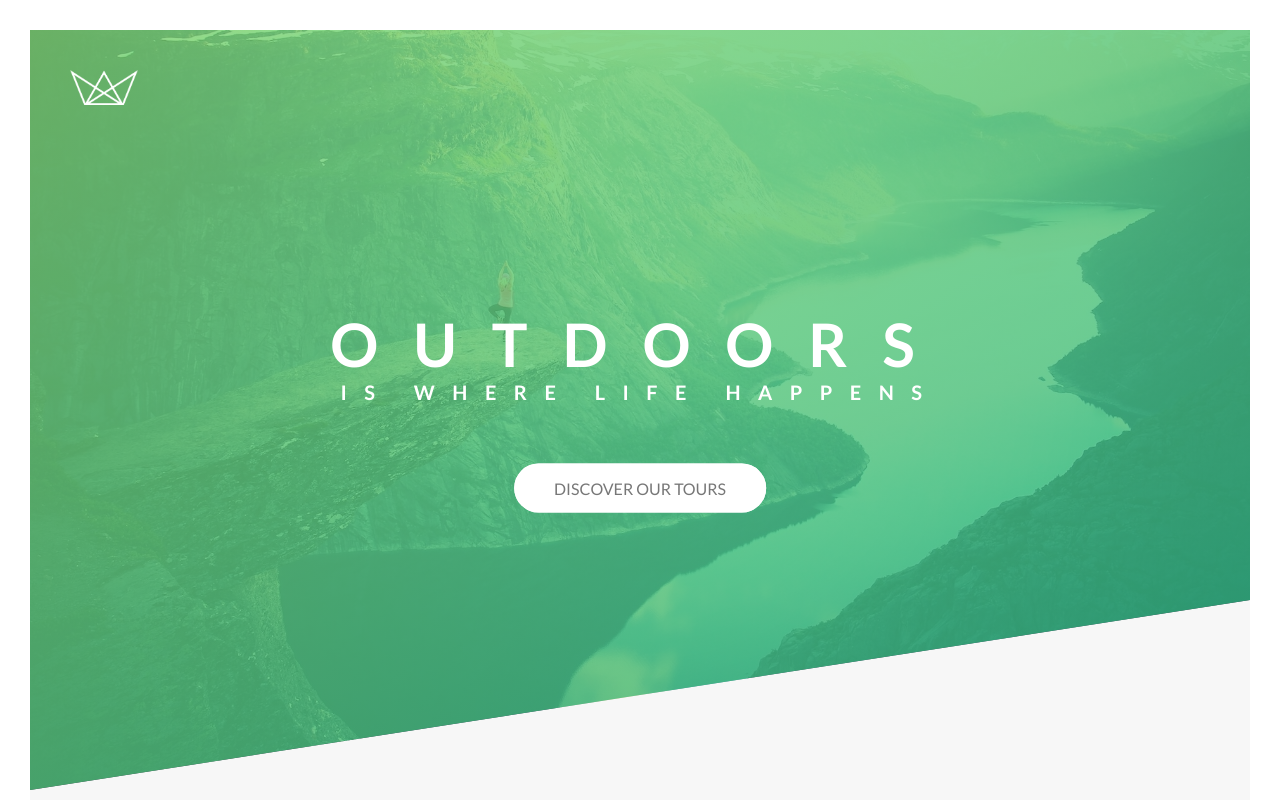
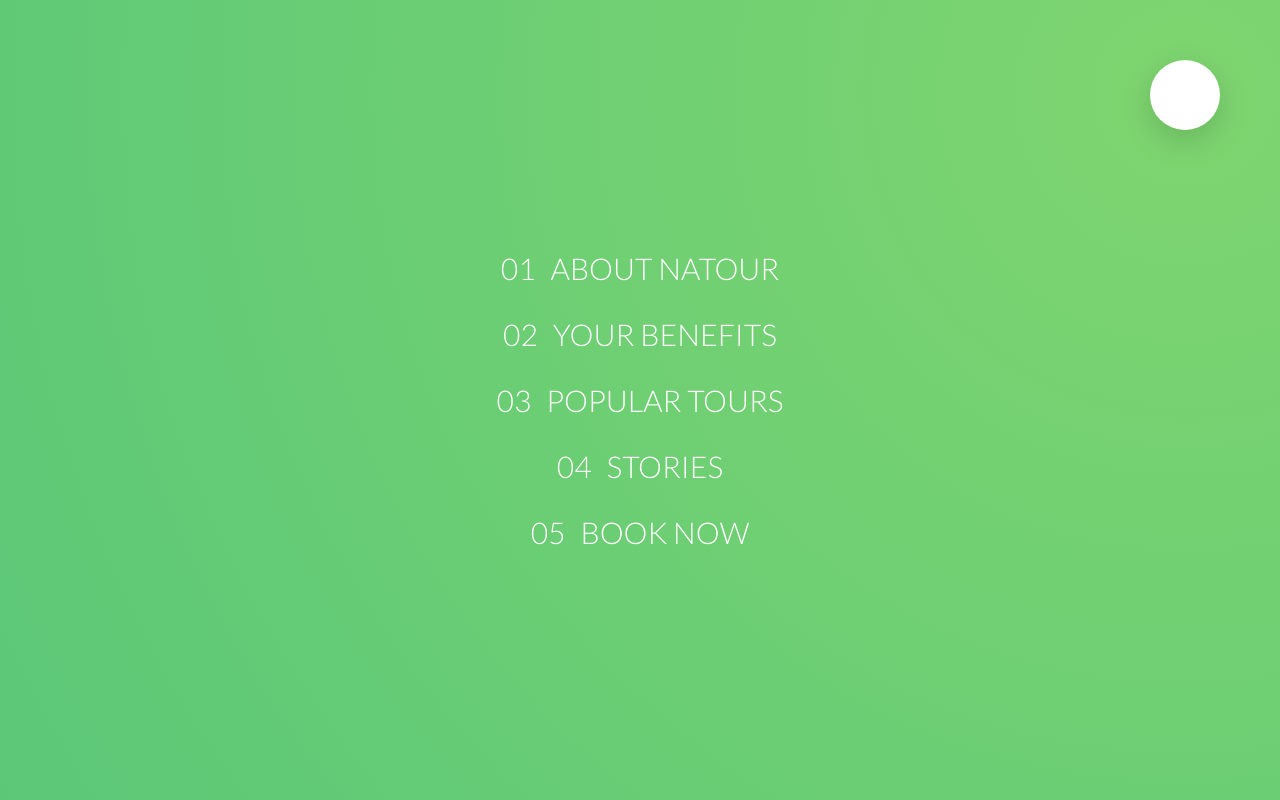
Before and after one commit to youngw417/advanced_css, a website: page index.html in a window 1280 px wide. Shown: the top 800 px of the page. Drawn offline with Linux system fonts and the light colour scheme.

Commit message:
navigation

```diff
--- a/index.html
+++ b/index.html
@@ -11,6 +11,22 @@
     <title>Natours | Exciting tours for adventurous people</title>
 </head>
 <body>
+    <div class="navigation">
+        <input type="checkbox" class="navigation__checkbox" id="navi-toggle">
+        <label for="navi-toggle" class="navigation__button">
+            <span class="navigation__icon">&nbsp;</span>
+        </label>
+        <div class="navigation__background">&nbsp;</div>
+        <nav class="navigation__nav">
+            <ul class="navigation__list">
+                <li class="navigation__item"><a href="#" class="navigation__link"><span>01</span>About Natour</a></li>
+                <li class="navigation__item"><a href="#" class="navigation__link"><span>02</span>Your benefits</a></li>
+                <li class="navigation__item"><a href="#" class="navigation__link"><span>03</span>Popular tours</a></li>
+                <li class="navigation__item"><a href="#" class="navigation__link"><span>04</span>Stories</a></li>
+                <li class="navigation__item"><a href="#" class="navigation__link"><span>05</span>Book now</a></li>
+            </ul>
+        </nav>
+    </div>
 
    <header class="header">
        <div class="header__logo-box">
@@ -294,6 +310,7 @@
    <footer class="footer">
        <div class="footer__logo-box">
            <img src="img/logo-green-2x.png" alt="Full logo" class="footer__logo">
+           <img src="img/logo-green-small-2x.png" alt="small logo" class="footer__logo--small">
        </div>
        <div class="row row-space-btw">
            <div class="col-1-of-2 col-1-of-2--1">
--- a/sass/main.scss
+++ b/sass/main.scss
@@ -16,4 +16,5 @@
 @import 'scss_components/story';
 @import 'scss_components/form';
 @import 'scss_components/layout/footer';
+@import 'scss_components/layout/navigation';
 @import 'scss_components/media';
--- a/sass/scss_components/_media.scss
+++ b/sass/scss_components/_media.scss
@@ -169,4 +169,31 @@
   .form__radio-group:not(:last-child) {
     margin-bottom: 2rem;
   }
+
+  .footer {
+    font-size: 1rem;
+    padding: 5rem 0;
+
+    &__logo-box {
+      margin-bottom: 4rem;
+    }
+    &__logo {
+      display: none;
+      &--small {
+        display: inline-block;
+        width: 15rem;
+      }
+    }
+    .row {
+      flex-direction: column;
+    }
+
+    .col-1-of-2 {
+      width: 80%;
+
+      &:not(:last-child) {
+        margin-bottom: 3rem;
+      }
+    }
+  }
 }
--- a/sass/scss_components/layout/_footer.scss
+++ b/sass/scss_components/layout/_footer.scss
@@ -11,6 +11,10 @@
 
   &__logo {
     width: 15rem;
+
+    &--small {
+      display: none;
+    }
   }
 
   // &__navigation {
--- /dev/null
+++ b/sass/scss_components/layout/_navigation.scss
@@ -0,0 +1,85 @@
+.navigation {
+  &__checkbox {
+    display: none;
+  }
+
+  &__button {
+    background-color: $color-white;
+    height: 7rem;
+    width: 7rem;
+    border-radius: 50%;
+    position: fixed;
+    top: 6rem;
+    right: 6rem;
+    box-shadow: 0 1rem 3rem rgba($color-black, 0.15);
+    cursor: pointer;
+    text-align: center;
+    z-index: 2000;
+  }
+
+  &__background {
+    height: 6rem;
+    width: 6rem;
+    border-radius: 50%;
+    position: fixed;
+    top: 6.5rem;
+    right: 6.5rem;
+    background-image: radial-gradient(
+      $color-primary-light,
+      $color-primary-dark
+    );
+    z-index: 1000;
+    transform: scale(80);
+  }
+
+  &__nav {
+    width: 100%;
+    height: 100vh;
+    position: fixed;
+    top: 0;
+    left: 0;
+    z-index: 1500;
+  }
+
+  &__list {
+    @include make-it-center;
+
+    list-style: none;
+    text-align: center;
+    width: 100%;
+  }
+  &__item {
+    margin: 1rem;
+  }
+
+  &__link {
+    &:link,
+    &:visited {
+      display: inline-block;
+      font-size: 3rem;
+      font-weight: 300;
+      color: $color-white;
+      padding: 1rem 2rem;
+      text-decoration: none;
+      text-transform: uppercase;
+      background-image: linear-gradient(
+        120deg,
+        transparent 0%,
+        transparent 50%,
+        $color-white 50%
+      );
+      background-size: 220%;
+
+      span {
+        margin-right: 1.5rem;
+        display: inline-block;
+      }
+    }
+
+    &:hover,
+    &:active {
+      background-position: 100%;
+      color: $color-primary;
+    }
+  }
+}
```
Also changed, not shown: css/style.css.
